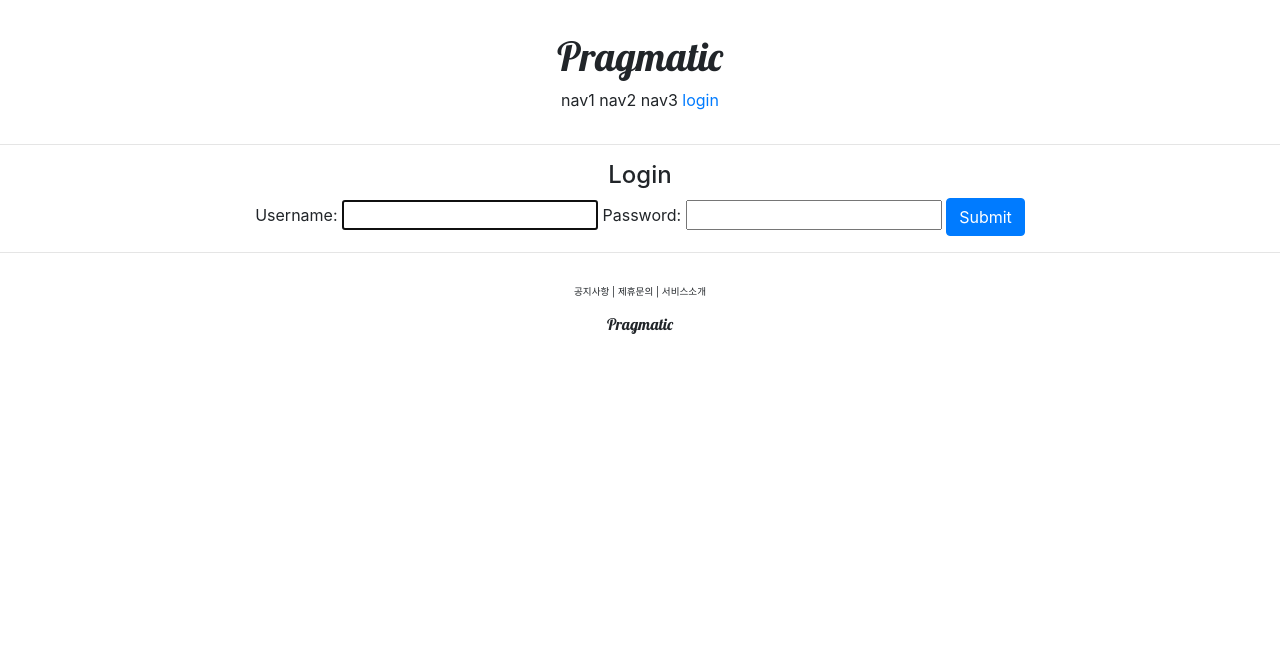
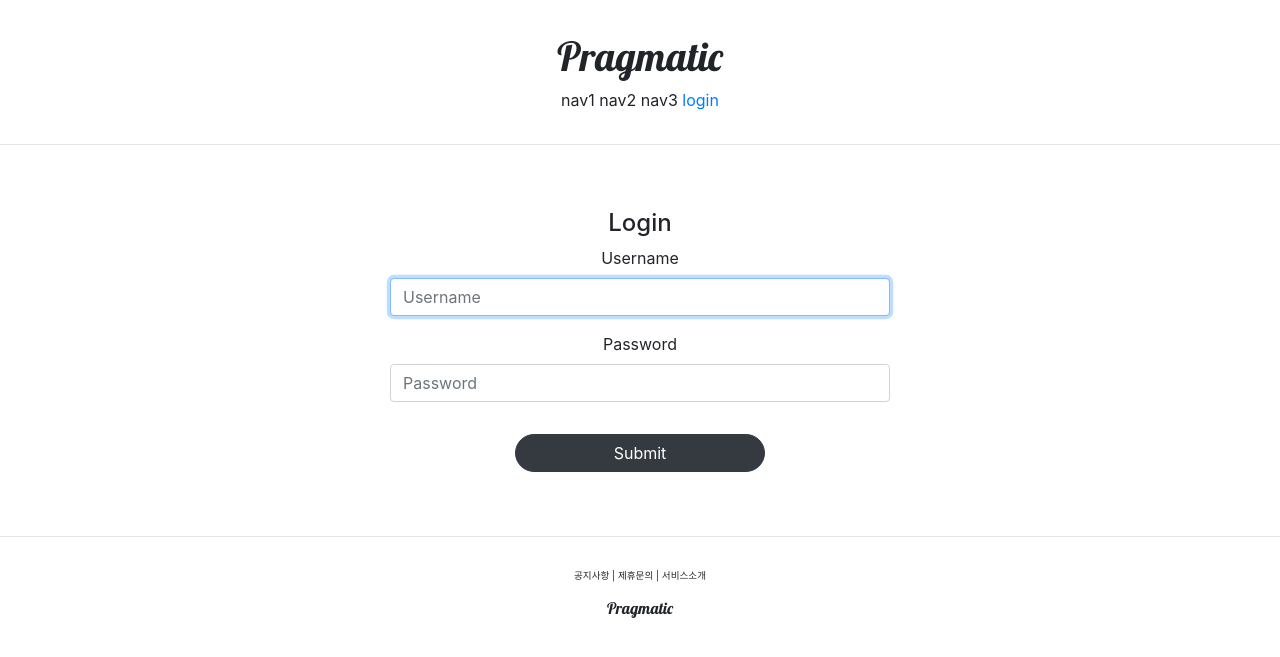
Before and after one commit to yhg0413/django_copymake_pinterest, a Django app: page /account/login/ in a window 1280 px wide. Shown: the top 657 px of the page. Run offline with Django 4.2, Linux system fonts and the light colour scheme; some libraries are stand-ins or nearby versions.

Commit message:
부트스트렙 적용중

```diff
--- a/pragmatic/accountapp/templates/accountapp/login.html
+++ b/pragmatic/accountapp/templates/accountapp/login.html
@@ -1,15 +1,17 @@
 {% extends 'base.html' %}
-
+{% load bootstrap4 %}
 {% block content %}
-    <div style="text-align: center">
+    <div style="text-align: center; max-width: 500px; margin: 4rem auto;">
         <div>
             <h4>Login</h4>
         </div>
         <div>
             <form action="" method="POST">
                 {% csrf_token %}
-                {{ form }}
-                <input type="submit" class = "btn btn-primary">
+<!--                {{ form }}-->
+                {% bootstrap_form form %}
+                <input type="submit" class="btn btn-dark rounded-pill col-6 mt-3">
+<!--                col max : 12, mt max : 12 -> 100%-->
             </form>
         </div>
     </div>
--- a/pragmatic/pragmatic/settings.py
+++ b/pragmatic/pragmatic/settings.py
@@ -48,7 +48,8 @@ INSTALLED_APPS = [
     'django.contrib.sessions',
     'django.contrib.messages',
     'django.contrib.staticfiles',
-    'accountapp'
+    'bootstrap4',
+    'accountapp',
 ]
 
 MIDDLEWARE = [
```
